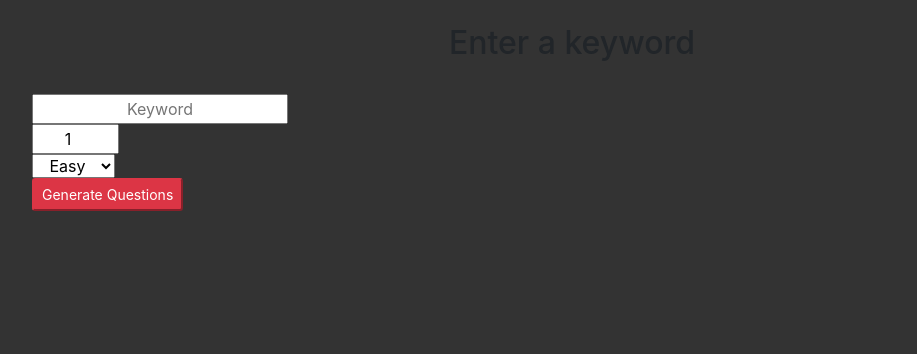
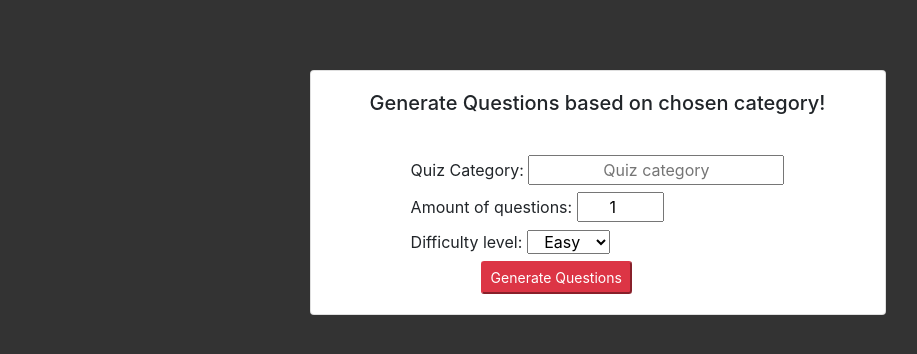
Before and after one commit to Camillus83/QuizApp, a Django app: page /quiz/edit/questions/00000000-0000-0000-0000-000000000001/generate in a window 1280 px wide. Shown: the part 56-410 px from the top of the page, without its empty margins (68-985 px from the left). Run offline with Django 4.2, Linux system fonts and the light colour scheme; tables that the repository leaves empty hold one stand-in row (values such as "Sample post"); parts of the project's set-up code (start-up, migrations or seed data) failed here and were passed over; some libraries are stand-ins or nearby versions.

Commit message:
work on generate questions page style

```diff
--- a/static/css/base.css
+++ b/static/css/base.css
@@ -108,3 +108,30 @@ ul {
 .not-visible {
     display: none;
 }
+
+.generate-questions {
+    margin-top: 50px;
+}
+
+.col-xs-2,
+.generate-submit-button {
+    margin-top: 7.5px;
+}
+
+.generate-submit-button {
+    margin-left: 70px;
+}
+
+.question-generate-form {
+    margin-top: 20px;
+}
+
+.keyword-info {
+    text-align: center;
+}
+
+.quiz-categories {
+    color: rgb(209, 209, 209);
+    font-size: 1.1rem;
+    line-height: 1.5;
+}
--- a/templates/quiz/generate_questions.html
+++ b/templates/quiz/generate_questions.html
@@ -1,38 +1,96 @@
 {% extends '_base.html' %}
 {% load static %}
-{% block title %}Quiz List | QuizApp{% endblock title %}
+{% block title %}Generate Questions | QuizApp {% endblock title %}
 
 {% block content %}
-
-<div class="container">
-    <br>
+<div class="generate-questions">
+    <div class="container-fluid">
         {% if keyword %}
-    <div class="alert alert-warning" role="alert">
+        <div class="row">
+            <div class="col-md-8 offset-md-3">
+                <div class="no-results">
+                    <div class="keyword-info">
+                        <div class="alert alert-warning" role="alert" style="width: 36rem">
                             No results for {{keyword}} keyword. Sorry :(
                         </div>
-    <a href="#Foo" class="btn btn-warning" data-toggle="collapse"> Click to see which quiz categories QuizAPI.io
+                    </div>
+                    <a href="#Foo" class="btn btn-warning" data-toggle="collapse" style="width: 36rem"> Click to see
+                        which
+                        quiz categories
+                        QuizAPI.io
                         provides.</a>
                     <div id="Foo" class="collapse">
-        PHP | Docker | BASH | Linux | MySQL | HTML | JavaScript | Kubernetes
+                        <div class="quiz-categories">
+                            PHP | Docker | BASH | Linux | MySQL | HTML | JavaScript | Kubernetes</div>
+                    </div>
+                </div>
+            </div>
+        </div>
     </div>
     {% endif %}
+    <div class="row">
+        <div class="col-md-8 offset-md-3">
+            <div class="question-generate-form">
+                <div class="card" style="width: 36rem;">
+                    <div class="card-body">
+                        <div class="row d-flex justify-content-center">
+                            <h5 class="card-title">Generate Questions based on chosen category!</h5>
 
-    <h2 class="text-center">Enter a keyword</h2>
-    <br>
+                            <div class="question-generate-form">
                                 <form method="GET">
-        <input type="text" name="keyword" placeholder="Keyword" class="text-center" required>
-        <br>
-        <input type="number" name="limit" placeholder="Amount" class="text-center" value="1" min="1" max="15" required>
-        <br>
-        <select id="difficulty" name="difficulty" placeholder="Questions Difficulty" class="text-center">
+                                    <div class="col-xs-2">
+                                        Quiz Category:
+                                        <input type="text" name="keyword" placeholder="Quiz category"
+                                            class="text-center" required>
+                                    </div>
+
+                                    <div class="col-xs-2">
+                                        Amount of questions:
+                                        <input type="number" name="limit" placeholder="Amount" class="text-center"
+                                            value="1" min="1" max="15" required>
+                                    </div>
+
+                                    <div class="col-xs-2">
+                                        Difficulty level:
+                                        <select id="difficulty" name="difficulty" placeholder="Questions Difficulty"
+                                            class="text-center">
                                             <option value="easy">Easy</option>
                                             <option value="medium">Medium</option>
                                             <option value="hard">Hard</option>
                                         </select>
-        <br>
+                                    </div>
+                                    <div class="generate-submit-button">
                                         <button type="submit" class="btn-danger btn-sm">Generate Questions</button>
-        <br>
+                                    </div>
+
+                            </div>
                             </form>
                         </div>
 
+                    </div>
+                </div>
+
+            </div>
+        </div>
+    </div>
+
+
+
+
+
+
+
+</div>
+
+
+
+</div>
+
+
+
+
+
+
+
+
 {% endblock content %}
```
Lines whose indentation alone changed are shown as unchanged.
